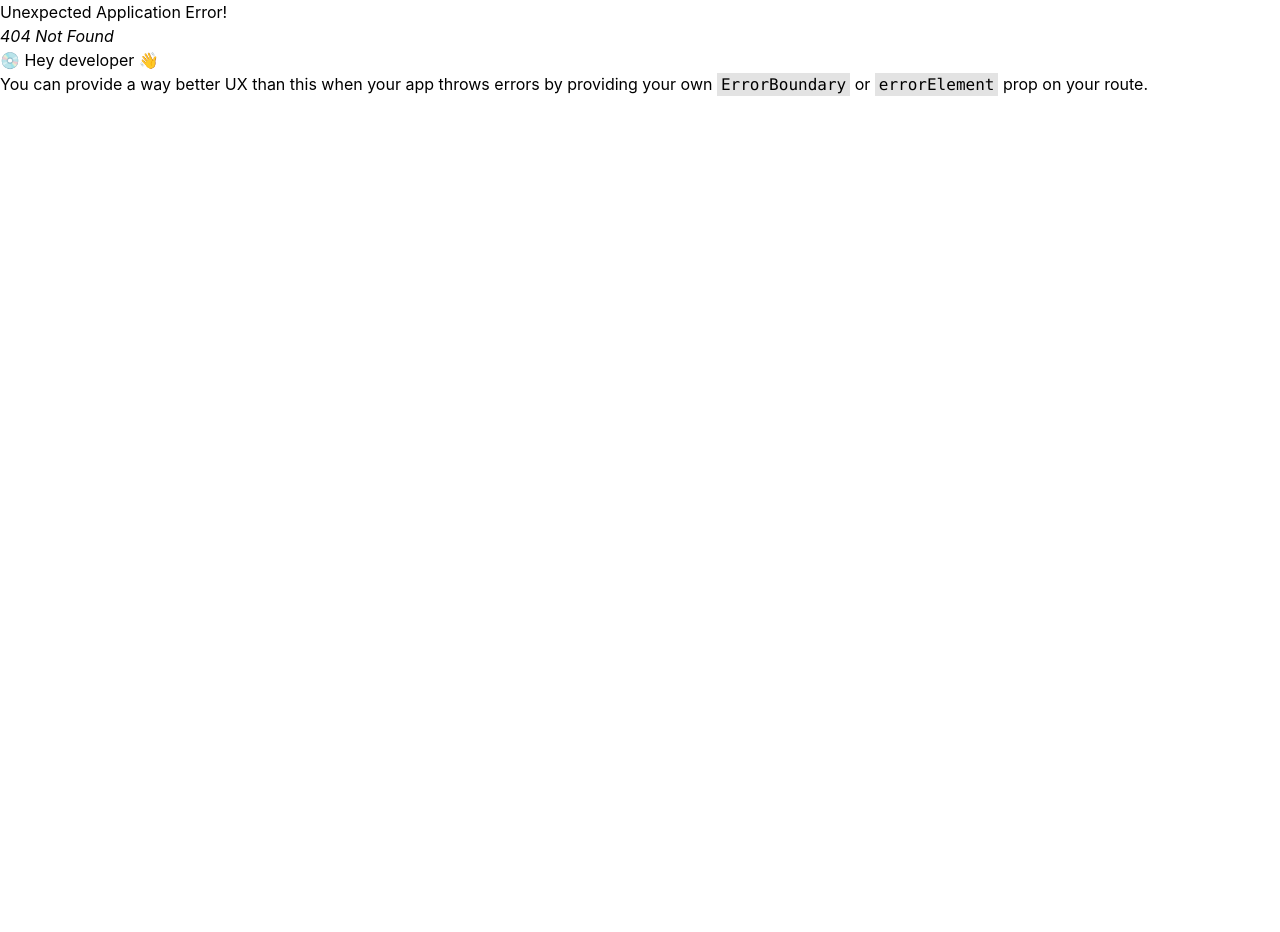
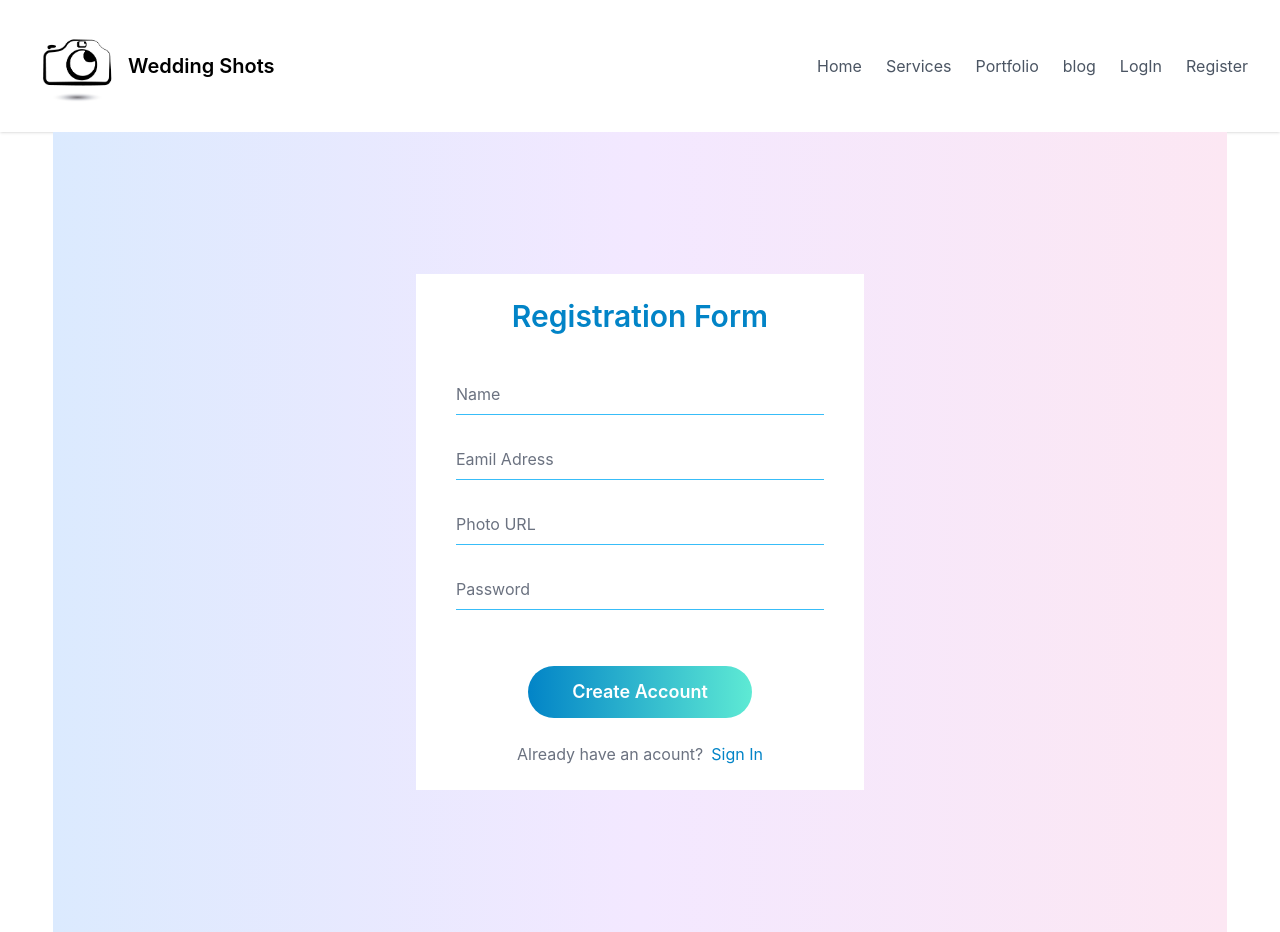
Before and after one commit to Razibul-Islam/assignment-11-client, a React (Create React App) app: page /register in a window 1280 px wide. Before the commit this address had no page. Before the commit the page ends 800 px from the top, so only its background shows below. Built offline with nearby package versions, Linux system fonts and the light colour scheme; no server answers.

Commit message:
register added

```diff
--- /dev/null
+++ b/src/Components/Authentication/Authentication.js
@@ -0,0 +1,39 @@
+import React, { createContext, useEffect, useState } from "react";
+import { createUserWithEmailAndPassword, getAuth, onAuthStateChanged } from "firebase/auth";
+import app from "../../firebase/firebase.config";
+
+export const AuthContext = createContext();
+const auth = getAuth(app);
+
+const Authentication = ({ children }) => {
+  const [user, setUser] = useState(null);
+  const [loading,setLoading] = useState(false)
+
+  const register = (email, password) => {
+    return createUserWithEmailAndPassword(auth, email, password);
+  };
+
+  useEffect(() => {
+    const unsubscribe = onAuthStateChanged(auth, (currentUser) => {
+      // console.log(currentUser);
+      setUser(currentUser);
+      setLoading(false)
+    });
+
+    return () => {
+      unsubscribe();
+    };
+  }, []);
+
+  const AuthInfo = {
+    loading,
+    user,
+    register,
+  };
+
+  return (
+    <AuthContext.Provider value={AuthInfo}>{children}</AuthContext.Provider>
+  );
+};
+
+export default Authentication;
--- a/src/Components/Navbar/Navbar.js
+++ b/src/Components/Navbar/Navbar.js
@@ -1,8 +1,12 @@
-import React, { useState } from "react";
+import React, { useContext, useState } from "react";
 import { Link } from "react-router-dom";
-import logo from '../../assest/logo.png'
+import logo from "../../assest/logo.png";
+import { AuthContext } from "../Authentication/Authentication";
 
 const Navbar = () => {
+  const { user } = useContext(AuthContext);
+  console.log(user?.uid);
+
   const [navbar, setNavbar] = useState(false);
   return (
     <nav className="w-full bg-white shadow">
@@ -70,12 +74,22 @@ const Navbar = () => {
               <li className="text-gray-600 hover:text-blue-600">
                 <Link to="/">blog</Link>
               </li>
+              {user?.uid ? (
+                <>
+                  <li className="text-gray-600 hover:text-blue-600">
+                    <Link to="/register">Sign Out</Link>
+                  </li>
+                </>
+              ) : (
+                <>
                   <li className="text-gray-600 hover:text-blue-600">
                     <Link to="/">LogIn</Link>
                   </li>
                   <li className="text-gray-600 hover:text-blue-600">
-                <Link to="/">Register</Link>
+                    <Link to="/register">Register</Link>
                   </li>
+                </>
+              )}
             </ul>
           </div>
         </div>
--- a/src/Components/Register/Register.js
+++ b/src/Components/Register/Register.js
@@ -0,0 +1,88 @@
+import React, { useContext } from "react";
+import { Link, useNavigate } from "react-router-dom";
+import { AuthContext } from "../Authentication/Authentication";
+
+const Register = () => {
+  const { register } = useContext(AuthContext);
+
+  const navigate = useNavigate();
+
+  const handleSubmit = (event) => {
+    event.preventDefault();
+    const form = event.target;
+    const name = form.name.value;
+    const email = form.email.value;
+    const photo = form.photo.value;
+    const password = form.password.value;
+
+    console.log(name, email, photo, password);
+    register(email, password)
+      .then((result) => {
+        const user = result.user;
+        // console.log(user);
+        navigate('/')
+      })
+      .catch((err) => console.error(err.code));
+  };
+
+  return (
+    <div className="h-screen bg-gradient-to-r from-blue-100 via-purple-100 to-pink-100 p-4 flex items-center justify-center">
+      <div className="bg-white py-6 px-10 sm:max-w-md w-full ">
+        <div className="sm:text-3xl text-2xl font-semibold text-center text-sky-600  mb-12">
+          Registration Form
+        </div>
+        <form onSubmit={handleSubmit} className="">
+          <div>
+            <input
+              type="text"
+              name="name"
+              className="focus:outline-none border-b w-full pb-2 border-sky-400 placeholder-gray-500"
+              placeholder="Name "
+            />
+          </div>
+          <div>
+            <input
+              type="email"
+              name="email"
+              className="focus:outline-none border-b w-full pb-2 border-sky-400 placeholder-gray-500 my-8"
+              placeholder="Eamil Adress "
+            />
+          </div>
+          <div>
+            <input
+              type="text"
+              name="photo"
+              className="focus:outline-none border-b w-full pb-2 border-sky-400 placeholder-gray-500 mb-8"
+              placeholder="Photo URL"
+            />
+          </div>
+          <div>
+            <input
+              type="password"
+              name="password"
+              className="focus:outline-none border-b w-full pb-2 border-sky-400 placeholder-gray-500 mb-8"
+              placeholder="Password "
+            />
+          </div>
+
+          <div className="flex justify-center my-6">
+            <input
+              type="submit"
+              className=" rounded-full  p-3 w-full sm:w-56   bg-gradient-to-r from-sky-600  to-teal-300 text-white text-lg font-semibold text-center"
+              value="Create Account"
+            />
+          </div>
+          <div className="flex justify-center ">
+            <p className="text-gray-500">Already have an acount? </p>
+            <Link to="/login" className="text-sky-600 pl-2">
+              {" "}
+              Sign In
+            </Link>
+          </div>
+        </form>
+      </div>
+    </div>
+  );
+};
+
+export default Register;
--- a/src/Components/Router/Router.js
+++ b/src/Components/Router/Router.js
@@ -1,6 +1,7 @@
 import { createBrowserRouter } from "react-router-dom";
 import Main from "../../Layout/Main";
 import Home from "../Home/Home";
+import Register from "../Register/Register";
 
 export const router = createBrowserRouter([
   {
@@ -11,6 +12,10 @@ export const router = createBrowserRouter([
         path: "/",
         element: <Home></Home>
       },
+      {
+        path: '/register',
+        element:<Register></Register>
+      }
     ],
   },
 ]);
--- a/src/index.js
+++ b/src/index.js
@@ -3,11 +3,14 @@ import ReactDOM from 'react-dom/client';
 import './index.css';
 import App from './App';
 import reportWebVitals from './reportWebVitals';
+import Authentication from './Components/Authentication/Authentication';
 
 const root = ReactDOM.createRoot(document.getElementById('root'));
 root.render(
   <React.StrictMode>
-    <App />
+    <Authentication>
+      <App />
+    </Authentication>
   </React.StrictMode>
 );
 
```
Lines whose indentation alone changed are shown as unchanged.
